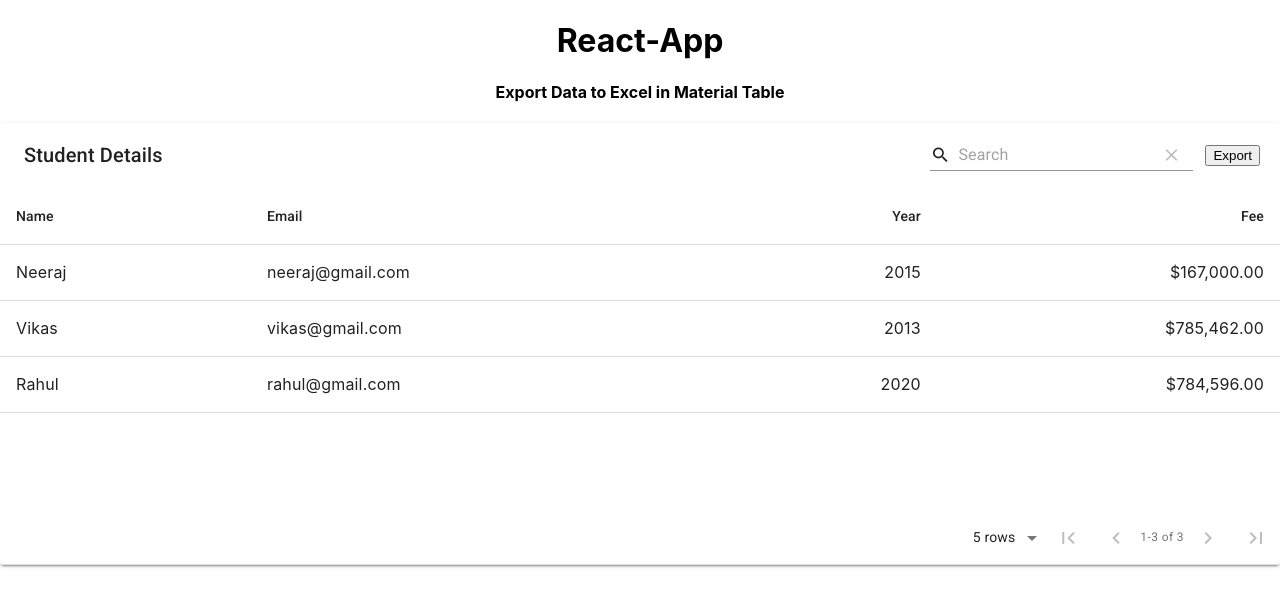
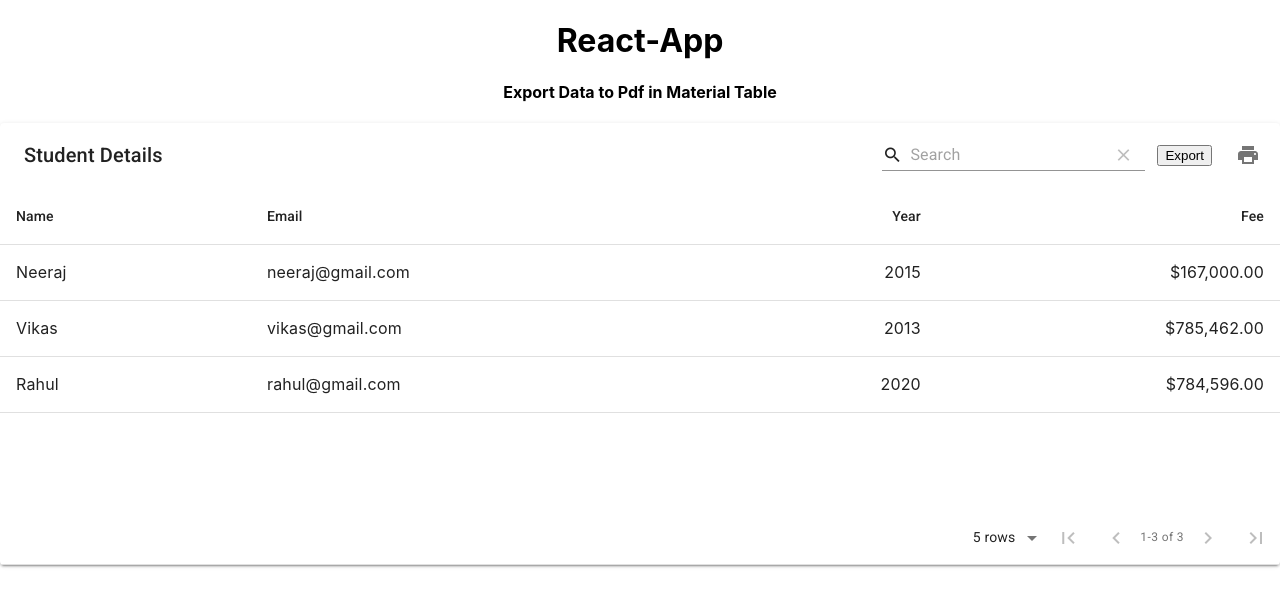
Before and after one commit to vikas62081/material-table-YT, a React (Create React App) app: page / in a window 1280 px wide. Shown: the top 606 px of the page. Built offline with nearby package versions, Linux system fonts and the light colour scheme.

Commit message:
adding pdf export option

```diff
--- a/package.json
+++ b/package.json
@@ -12,10 +12,13 @@
     "ag-grid-enterprise": "^23.2.0",
     "ag-grid-react": "^23.2.0",
     "axios": "^0.19.2",
+    "jspdf": "^2.3.1",
+    "jspdf-autotable": "^3.5.15",
     "material-table": "^1.69.2",
     "react": "^16.13.1",
     "react-dom": "^16.13.1",
     "react-scripts": "3.4.1",
+    "txt-file-to-json": "^3.0.6",
     "xlsx": "^0.17.0"
   },
   "scripts": {
--- a/src/App.js
+++ b/src/App.js
@@ -2,6 +2,9 @@ import React from 'react';
 import './App.css';
 import MaterialTable from 'material-table'
 import XLSX from 'xlsx'
+import PrintIcon from '@material-ui/icons/Print'
+import jsPDF from 'jspdf'
+import 'jspdf-autotable'
 const studentData = [
   {
     id: 1,
@@ -30,39 +33,58 @@ function App() {
   const columns = [
     { title: "Name", field: "name", },
     { title: "Email", field: "email", },
-    { title: "Year", field: "year",type:"numeric" },
-    { title: "Fee", field: 'fee',type:"currency" }]
+    { title: "Year", field: "year", type: "numeric" },
+    { title: "Fee", field: 'fee', type: "currency" }]
 
-    const downloadExcel=()=>{
-      const newData=studentData.map(row=>{
+  const downloadExcel = () => {
+    const newData = studentData.map(row => {
       delete row.tableData
       return row
     })
-      const workSheet=XLSX.utils.json_to_sheet(newData)
-      const workBook=XLSX.utils.book_new()
-      XLSX.utils.book_append_sheet(workBook,workSheet,"students")
+    const workSheet = XLSX.utils.json_to_sheet(newData)
+    const workBook = XLSX.utils.book_new()
+    XLSX.utils.book_append_sheet(workBook, workSheet, "students")
     //Buffer
-      let buf=XLSX.write(workBook,{bookType:"xlsx",type:"buffer"})
+    XLSX.write(workBook, { bookType: "xlsx", type: "buffer" })
     //Binary string
-      XLSX.write(workBook,{bookType:"xlsx",type:"binary"})
+    XLSX.write(workBook, { bookType: "xlsx", type: "binary" })
     //Download
-      XLSX.writeFile(workBook,"StudentsData.xlsx")
+    XLSX.writeFile(workBook, "StudentsData.xlsx")
 
 
   }
+  const downloadPdf = () => {
+    const doc = new jsPDF()
+    doc.text("Student Details", 20, 10)
+    doc.autoTable({
+      theme: "grid",
+      columns: columns.map(col => ({ ...col, dataKey: col.field })),
+      body: studentData
+    })
+    doc.save('table.pdf')
+  }
+
   return (
     <div className="App">
       <h1 align="center">React-App</h1>
-      <h4 align='center'>Export Data to Excel in Material Table</h4>
+      <h4 align='center'>Export Data to Pdf in Material Table</h4>
       <MaterialTable
         title="Student Details"
         columns={columns}
         data={studentData}
         actions={[
-          {icon:()=><button>Export</button>,// you can pass icon too
-          tooltip:"Export to Excel",
-        onClick:()=>downloadExcel(),
-      isFreeAction:true}
+          {
+            icon: () => <button>Export</button>,// you can pass icon too
+            tooltip: "Export to Excel",
+            onClick: () => downloadExcel(),
+            isFreeAction: true
+          },
+          {
+            icon: () => <PrintIcon />,// you can pass icon too
+            tooltip: "Export to Pdf",
+            onClick: () => downloadPdf(),
+            isFreeAction: true
+          }
         ]}
       />
     </div>
```
Also changed, not shown: 1 other file (tests, documents, lock files or other folders). Lines whose indentation alone changed are shown as unchanged.
